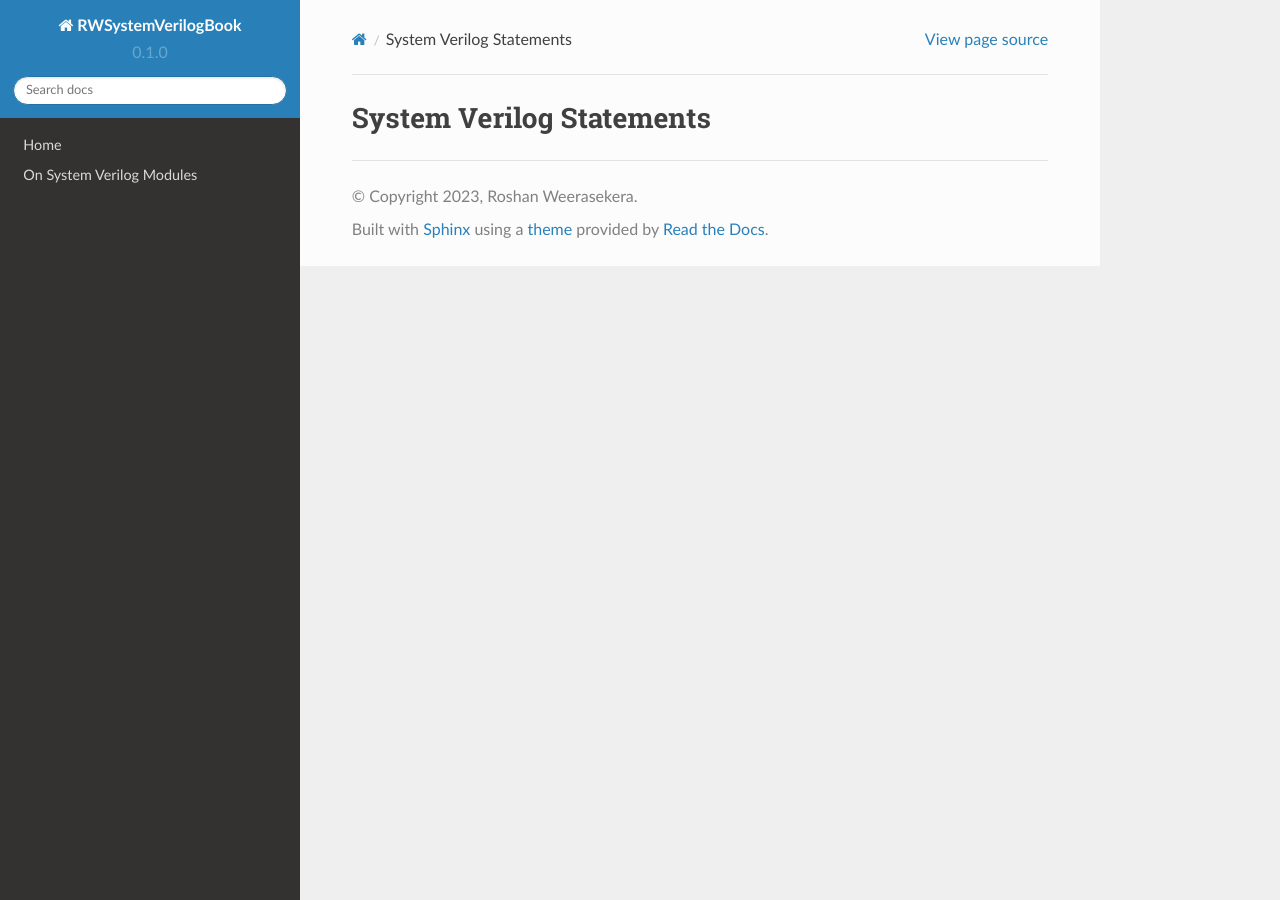
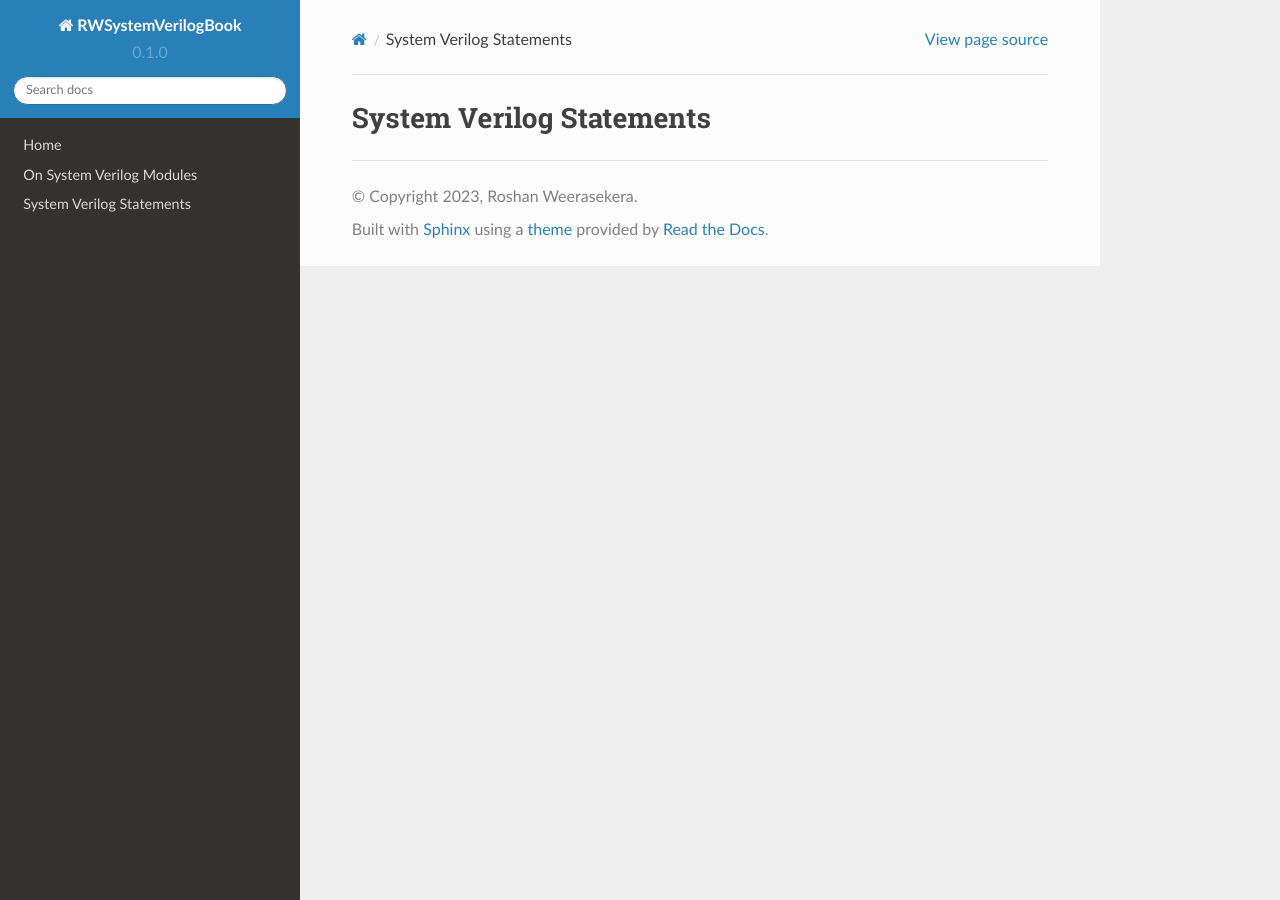
Before and after one commit to roshan-weerasekera/RWSVTutorial, a Sphinx documentation site: the page built from docs/source/SVstatements.rst, in a window 1280 px wide. Built offline with Sphinx 7.4.7 and the Read the Docs theme 2.0.0, drawn with Linux system fonts in a browser that asks for light colours; pages that are not in the unit, such as notebooks, are missing from menus.

```diff
--- a/docs/source/index.rst
+++ b/docs/source/index.rst
@@ -12,4 +12,4 @@ Contents
 .. toctree::
    Home <self>
    1Ch/onSVmodules
-   2Ch/SVstatements
+   2Ch/SVStatements
```
